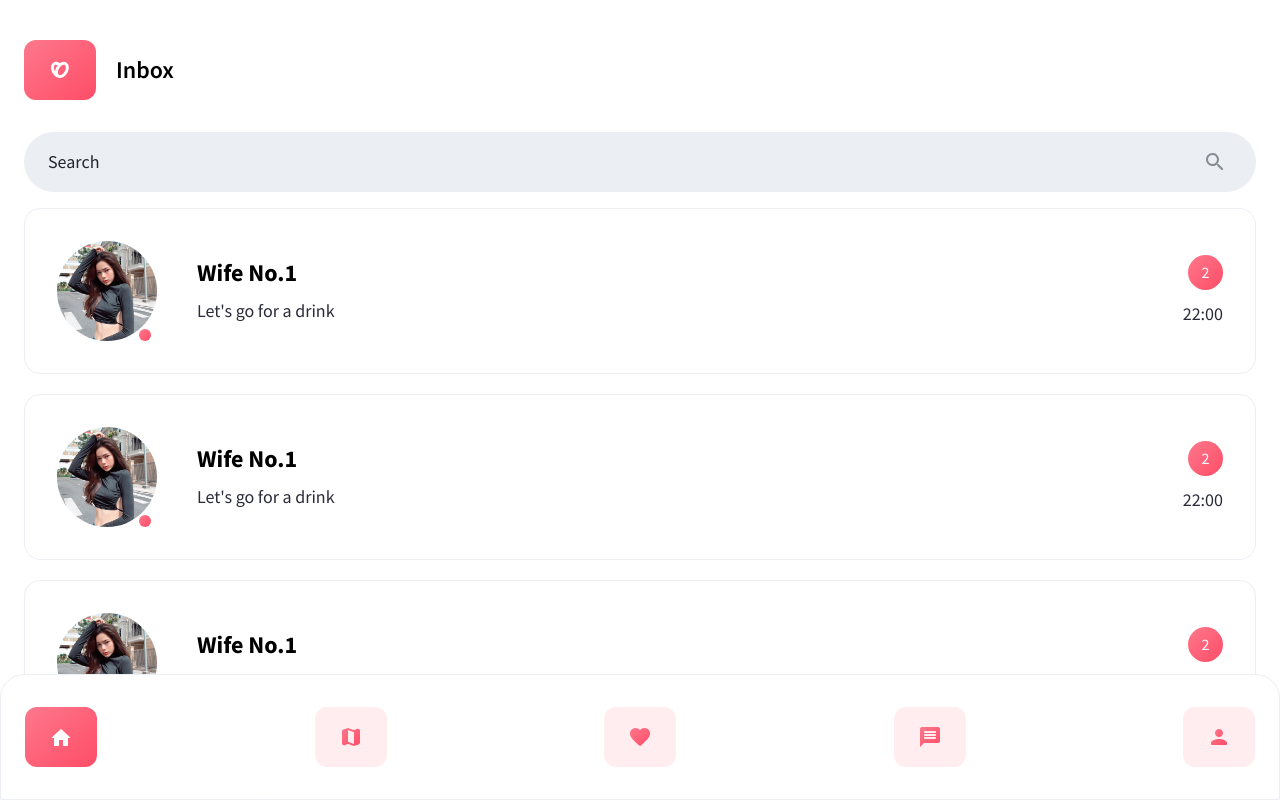
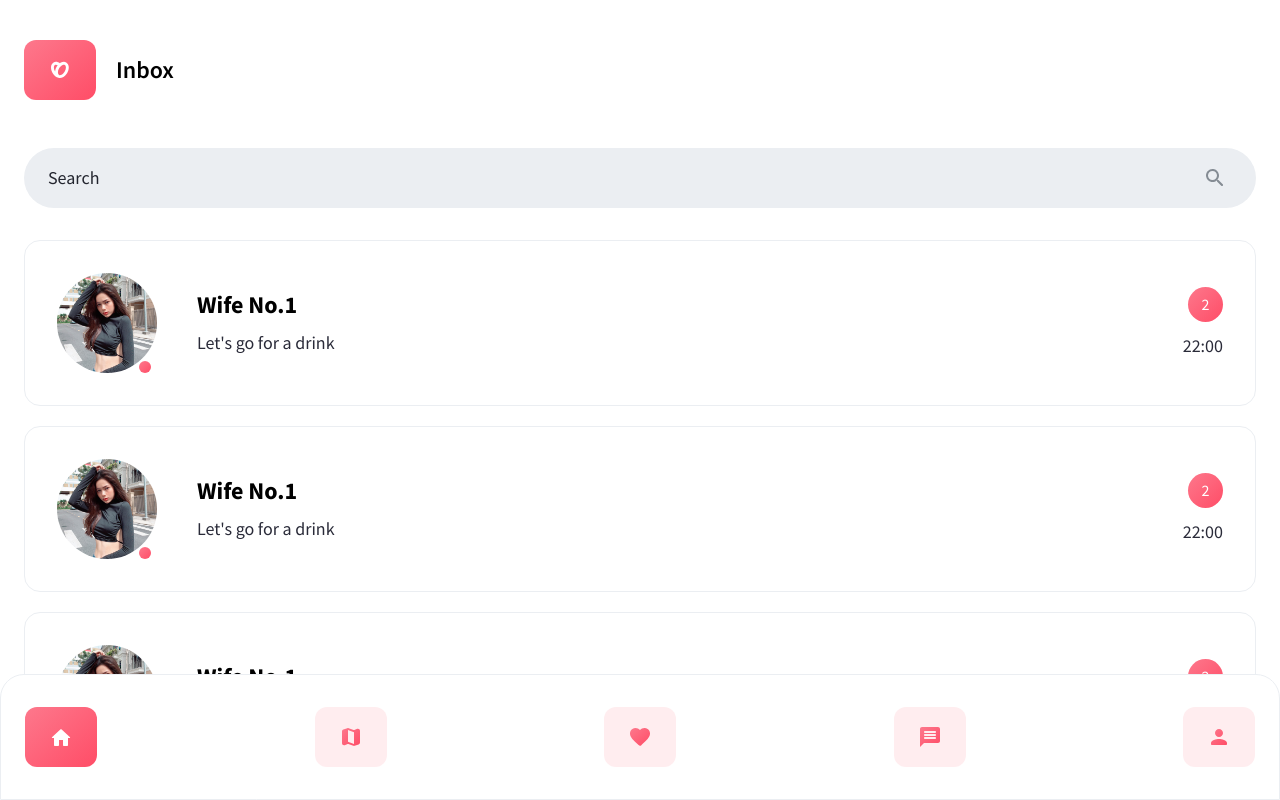
Before and after one commit to b1amage/further-web-front-end, a React (Create React App) app: page /chat in a window 1280 px wide. Shown: the top 800 px of the page. Built offline with nearby package versions, Linux system fonts and the light colour scheme.

Commit message:
responsive

```diff
--- a/src/components/chat/SearchBox.js
+++ b/src/components/chat/SearchBox.js
@@ -3,7 +3,7 @@ import search from "../../assets/svg/search-gray.svg";
 
 const SearchBox = () => {
 	return (
-		<div className="relative my-4">
+		<div className="relative my-4 md:my-4 lg:my-8">
 			<input
 				type="text"
 				className="w-full px-4 py-2 rounded-full outline-none md:text-lg md:py-4 md:px-6 bg-gray text-dark-1 placeholder:text-dark-1"
```
